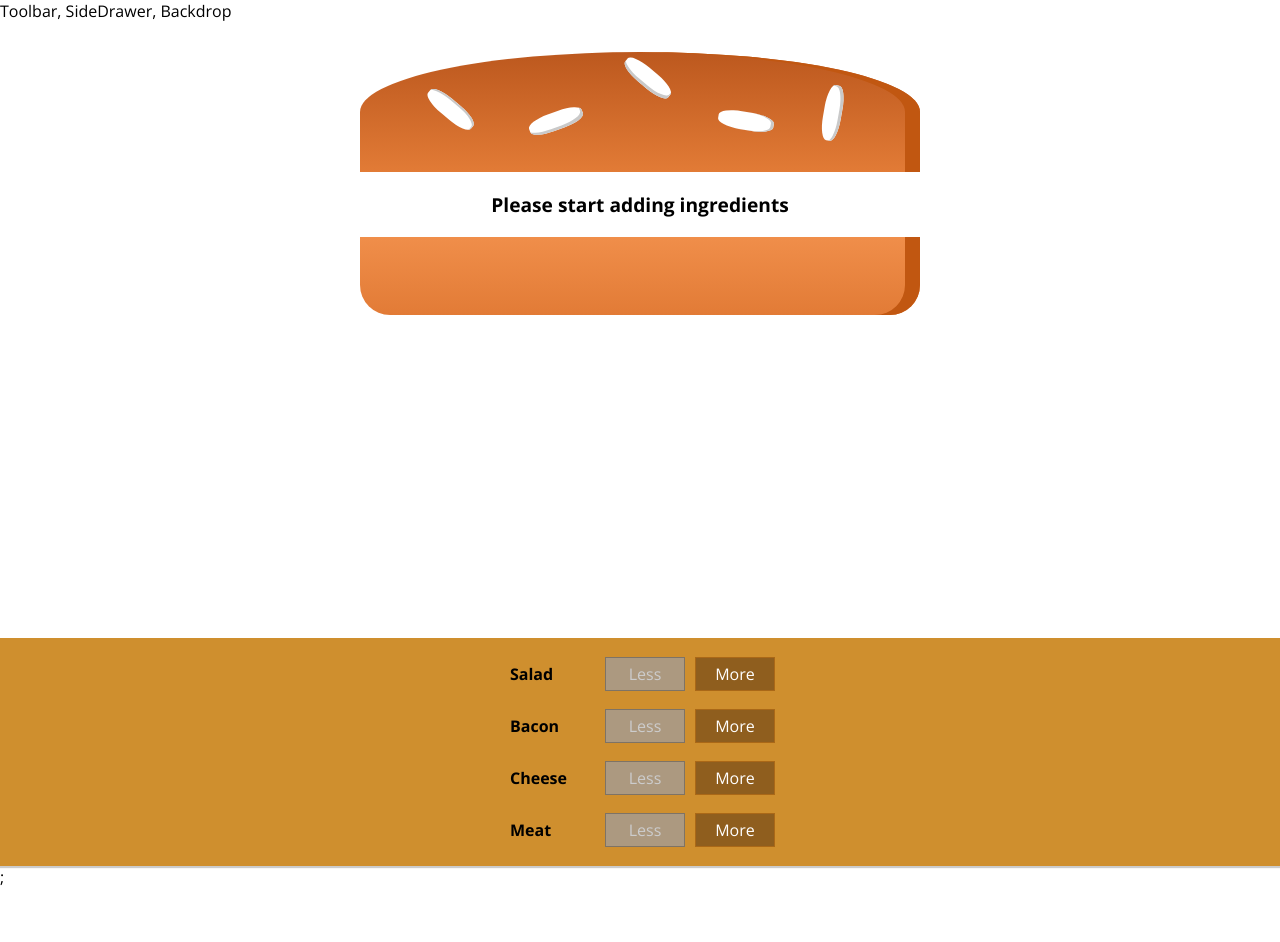
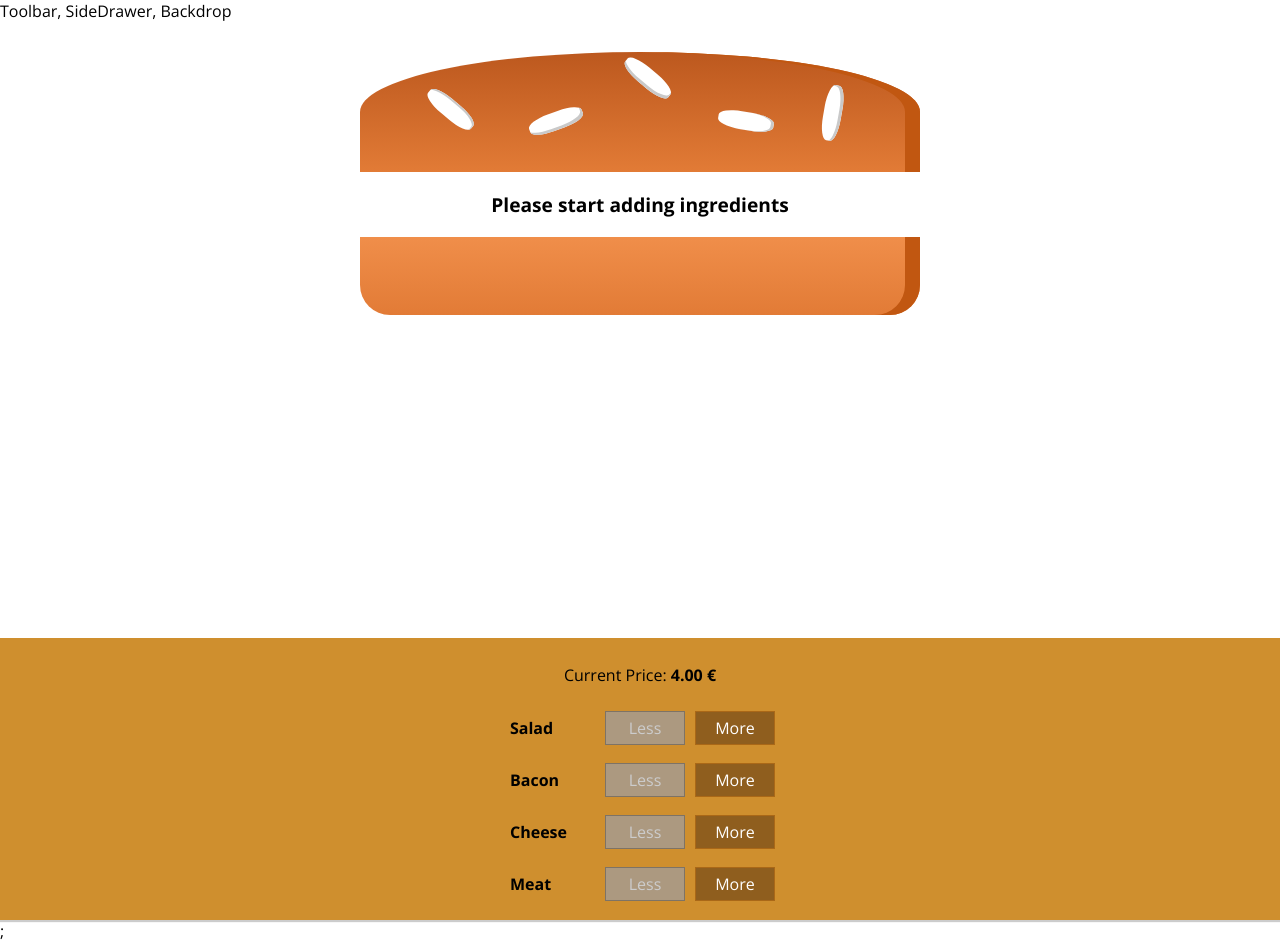
Before and after one commit to JoseManuelMunozManzano/burger_app, a React (Create React App) app: page / in a window 1280 px wide. Before the commit the page ends 888 px from the top, so only its background shows below. Built offline with nearby package versions, Linux system fonts and the light colour scheme.

Commit message:
13-Displaying and Updating the Burger Price

```diff
--- a/src/components/Burger/BuildControls/BuildControls.js
+++ b/src/components/Burger/BuildControls/BuildControls.js
@@ -12,6 +12,7 @@
 
 const buildControls = (props) => (
     <div className={classes.BuildControls}>
+    <p>Current Price: <strong>{props.price.toFixed(2)} €</strong></p>
         {controls.map(ctrl => (
             <BuildControl
                 key={ctrl.label}
--- a/src/containers/BurgerBuilder/BurgerBuilder.js
+++ b/src/containers/BurgerBuilder/BurgerBuilder.js
@@ -72,7 +72,8 @@
                 <BuildControls
                     ingredientAdded={this.addIngredientHandler}
                     ingredientRemoved={this.removeIngredientHandler}
-                    disabled={disabledInfo} />;
+                    disabled={disabledInfo}
+                    price={this.state.totalPrice} />;
             </>
         );
     }
```
